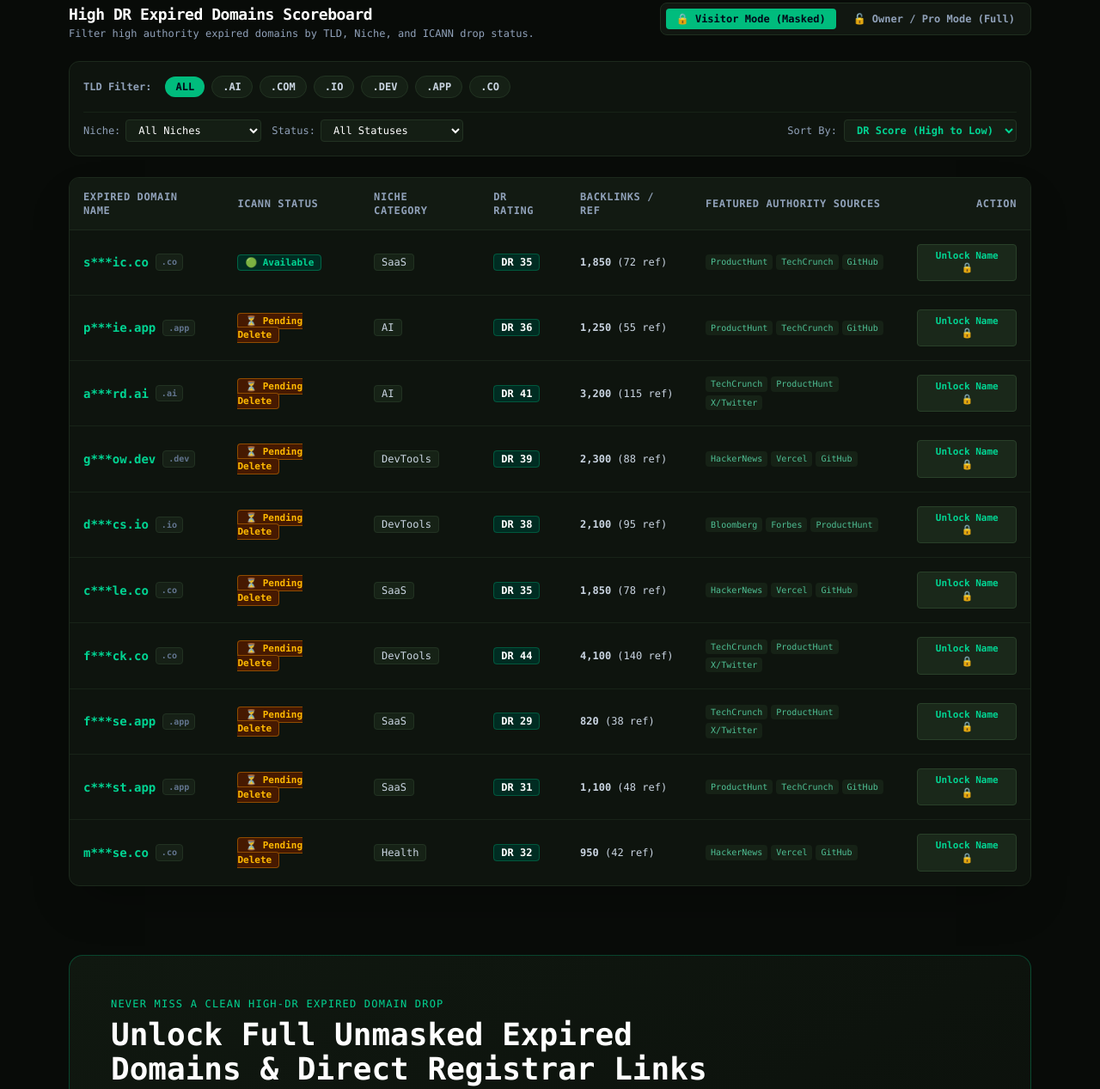
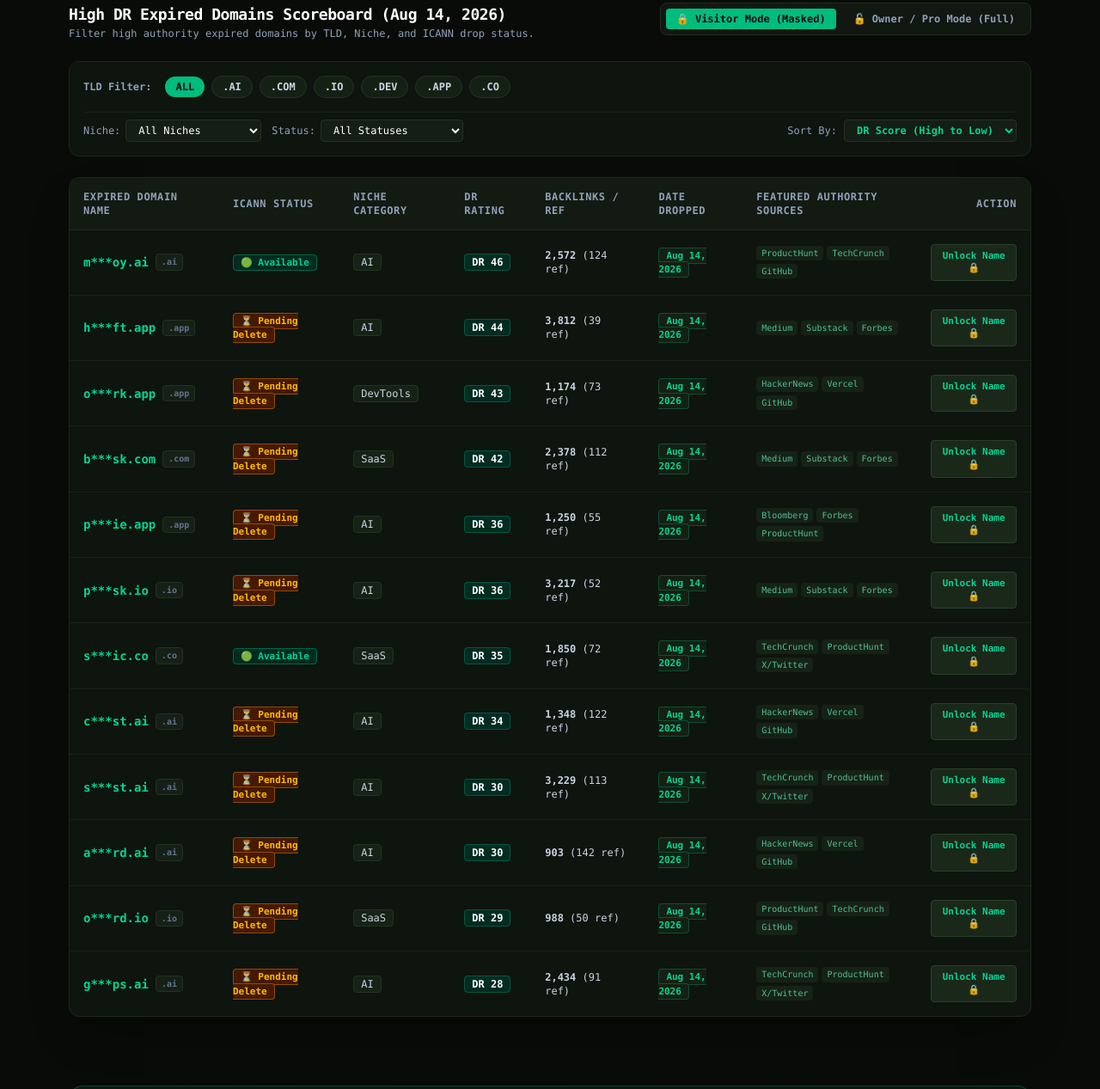
Before and after one commit to vcsmemo/domainradar, an Astro site: page / in a window 1280 px wide. Shown: the part 453-1720 px from the top of the page at 86% size. Built offline with nearby package versions, Linux system fonts and the light colour scheme; Astro itself is replaced by a stand-in of ours.

```diff
--- a/src/data/domains.ts
+++ b/src/data/domains.ts
@@ -15,9 +15,131 @@
   droppedAt: string;
 }
 
+export const LAST_UPDATED_AT = "Aug 14, 2026";
+
 export const DOMAINS: ExpiredDomain[] = [
   {
     "id": 1,
+    "name": "metadeploy.ai",
+    "maskedName": "m***oy.ai",
+    "tld": ".ai",
+    "niche": "AI",
+    "domainAgeYears": 7,
+    "drScore": 46,
+    "backlinksCount": 2572,
+    "referringDomains": 124,
+    "featuredBacklinks": [
+      "ProductHunt",
+      "TechCrunch",
+      "GitHub"
+    ],
+    "dropStatus": "Available",
+    "checkUrl": "https://porkbun.com/checkout/search?q=metadeploy.ai",
+    "isClean": true,
+    "droppedAt": "Aug 14, 2026"
+  },
+  {
+    "id": 2,
+    "name": "hypercraft.app",
+    "maskedName": "h***ft.app",
+    "tld": ".app",
+    "niche": "AI",
+    "domainAgeYears": 5,
+    "drScore": 44,
+    "backlinksCount": 3812,
+    "referringDomains": 39,
+    "featuredBacklinks": [
+      "Medium",
+      "Substack",
+      "Forbes"
+    ],
+    "dropStatus": "Pending Delete",
+    "checkUrl": "https://porkbun.com/checkout/search?q=hypercraft.app",
+    "isClean": true,
+    "droppedAt": "Aug 14, 2026"
+  },
+  {
+    "id": 3,
+    "name": "opswork.app",
+    "maskedName": "o***rk.app",
+    "tld": ".app",
+    "niche": "DevTools",
+    "domainAgeYears": 4,
+    "drScore": 43,
+    "backlinksCount": 1174,
+    "referringDomains": 73,
+    "featuredBacklinks": [
+      "HackerNews",
+      "Vercel",
+      "GitHub"
+    ],
+    "dropStatus": "Pending Delete",
+    "checkUrl": "https://porkbun.com/checkout/search?q=opswork.app",
+    "isClean": true,
+    "droppedAt": "Aug 14, 2026"
+  },
+  {
+    "id": 4,
+    "name": "bytedesk.com",
+    "maskedName": "b***sk.com",
+    "tld": ".com",
+    "niche": "SaaS",
+    "domainAgeYears": 7,
+    "drScore": 42,
+    "backlinksCount": 2378,
+    "referringDomains": 112,
+    "featuredBacklinks": [
+      "Medium",
+      "Substack",
+      "Forbes"
+    ],
+    "dropStatus": "Pending Delete",
+    "checkUrl": "https://porkbun.com/checkout/search?q=bytedesk.com",
+    "isClean": true,
+    "droppedAt": "Aug 14, 2026"
+  },
+  {
+    "id": 5,
+    "name": "promptgenie.app",
+    "maskedName": "p***ie.app",
+    "tld": ".app",
+    "niche": "AI",
+    "domainAgeYears": 4,
+    "drScore": 36,
+    "backlinksCount": 1250,
+    "referringDomains": 55,
+    "featuredBacklinks": [
+      "Bloomberg",
+      "Forbes",
+      "ProductHunt"
+    ],
+    "dropStatus": "Pending Delete",
+    "checkUrl": "https://porkbun.com/checkout/search?q=promptgenie.app",
+    "isClean": true,
+    "droppedAt": "Aug 14, 2026"
+  },
+  {
+    "id": 6,
+    "name": "promptdesk.io",
+    "maskedName": "p***sk.io",
+    "tld": ".io",
+    "niche": "AI",
+    "domainAgeYears": 3,
+    "drScore": 36,
+    "backlinksCount": 3217,
+    "referringDomains": 52,
+    "featuredBacklinks": [
+      "Medium",
+      "Substack",
+      "Forbes"
+    ],
+    "dropStatus": "Pending Delete",
+    "checkUrl": "https://porkbun.com/checkout/search?q=promptdesk.io",
+    "isClean": true,
+    "droppedAt": "Aug 14, 2026"
+  },
+  {
+    "id": 7,
     "name": "saasmetric.co",
     "maskedName": "s***ic.co",
     "tld": ".co",
@@ -27,193 +149,113 @@
     "backlinksCount": 1850,
     "referringDomains": 72,
     "featuredBacklinks": [
+      "TechCrunch",
       "ProductHunt",
-      "TechCrunch",
-      "GitHub"
+      "X/Twitter"
     ],
     "dropStatus": "Available",
     "checkUrl": "https://porkbun.com/checkout/search?q=saasmetric.co",
     "isClean": true,
-    "droppedAt": "Aug 13, 2026"
+    "droppedAt": "Aug 14, 2026"
   },
   {
-    "id": 2,
-    "name": "promptgenie.app",
-    "maskedName": "p***ie.app",
-    "tld": ".app",
+    "id": 8,
+    "name": "cloudboost.ai",
+    "maskedName": "c***st.ai",
+    "tld": ".ai",
     "niche": "AI",
-    "domainAgeYears": 4,
-    "drScore": 36,
-    "backlinksCount": 1250,
-    "referringDomains": 55,
+    "domainAgeYears": 3,
+    "drScore": 34,
+    "backlinksCount": 1348,
+    "referringDomains": 122,
+    "featuredBacklinks": [
+      "HackerNews",
+      "Vercel",
+      "GitHub"
+    ],
+    "dropStatus": "Pending Delete",
+    "checkUrl": "https://porkbun.com/checkout/search?q=cloudboost.ai",
+    "isClean": true,
+    "droppedAt": "Aug 14, 2026"
+  },
+  {
+    "id": 9,
+    "name": "strataboost.ai",
+    "maskedName": "s***st.ai",
+    "tld": ".ai",
+    "niche": "AI",
+    "domainAgeYears": 7,
+    "drScore": 30,
+    "backlinksCount": 3229,
+    "referringDomains": 113,
+    "featuredBacklinks": [
+      "TechCrunch",
+      "ProductHunt",
+      "X/Twitter"
+    ],
+    "dropStatus": "Pending Delete",
+    "checkUrl": "https://porkbun.com/checkout/search?q=strataboost.ai",
+    "isClean": true,
+    "droppedAt": "Aug 14, 2026"
+  },
+  {
+    "id": 10,
+    "name": "apexboard.ai",
+    "maskedName": "a***rd.ai",
+    "tld": ".ai",
+    "niche": "AI",
+    "domainAgeYears": 6,
+    "drScore": 30,
+    "backlinksCount": 903,
+    "referringDomains": 142,
+    "featuredBacklinks": [
+      "HackerNews",
+      "Vercel",
+      "GitHub"
+    ],
+    "dropStatus": "Pending Delete",
+    "checkUrl": "https://porkbun.com/checkout/search?q=apexboard.ai",
+    "isClean": true,
+    "droppedAt": "Aug 14, 2026"
+  },
+  {
+    "id": 11,
+    "name": "omniboard.io",
+    "maskedName": "o***rd.io",
+    "tld": ".io",
+    "niche": "SaaS",
+    "domainAgeYears": 3,
+    "drScore": 29,
+    "backlinksCount": 988,
+    "referringDomains": 50,
     "featuredBacklinks": [
       "ProductHunt",
       "TechCrunch",
       "GitHub"
     ],
     "dropStatus": "Pending Delete",
-    "checkUrl": "https://porkbun.com/checkout/search?q=promptgenie.app",
+    "checkUrl": "https://porkbun.com/checkout/search?q=omniboard.io",
     "isClean": true,
-    "droppedAt": "Aug 13, 2026"
+    "droppedAt": "Aug 14, 2026"
   },
   {
-    "id": 3,
-    "name": "agentboard.ai",
-    "maskedName": "a***rd.ai",
+    "id": 12,
+    "name": "gitops.ai",
+    "maskedName": "g***ps.ai",
     "tld": ".ai",
     "niche": "AI",
     "domainAgeYears": 5,
-    "drScore": 41,
-    "backlinksCount": 3200,
-    "referringDomains": 115,
+    "drScore": 28,
+    "backlinksCount": 2434,
+    "referringDomains": 91,
     "featuredBacklinks": [
       "TechCrunch",
       "ProductHunt",
       "X/Twitter"
     ],
     "dropStatus": "Pending Delete",
-    "checkUrl": "https://porkbun.com/checkout/search?q=agentboard.ai",
+    "checkUrl": "https://porkbun.com/checkout/search?q=gitops.ai",
     "isClean": true,
-    "droppedAt": "Aug 13, 2026"
-  },
-  {
-    "id": 4,
-    "name": "gitopsflow.dev",
-    "maskedName": "g***ow.dev",
-    "tld": ".dev",
-    "niche": "DevTools",
-    "domainAgeYears": 5,
-    "drScore": 39,
-    "backlinksCount": 2300,
-    "referringDomains": 88,
-    "featuredBacklinks": [
-      "HackerNews",
-      "Vercel",
-      "GitHub"
-    ],
-    "dropStatus": "Pending Delete",
-    "checkUrl": "https://porkbun.com/checkout/search?q=gitopsflow.dev",
-    "isClean": true,
-    "droppedAt": "Aug 13, 2026"
-  },
-  {
-    "id": 5,
-    "name": "devmetrics.io",
-    "maskedName": "d***cs.io",
-    "tld": ".io",
-    "niche": "DevTools",
-    "domainAgeYears": 5,
-    "drScore": 38,
-    "backlinksCount": 2100,
-    "referringDomains": 95,
-    "featuredBacklinks": [
-      "Bloomberg",
-      "Forbes",
-      "ProductHunt"
-    ],
-    "dropStatus": "Pending Delete",
-    "checkUrl": "https://porkbun.com/checkout/search?q=devmetrics.io",
-    "isClean": true,
-    "droppedAt": "Aug 13, 2026"
-  },
-  {
-    "id": 6,
-    "name": "cloudscale.co",
-    "maskedName": "c***le.co",
-    "tld": ".co",
-    "niche": "SaaS",
-    "domainAgeYears": 6,
-    "drScore": 35,
-    "backlinksCount": 1850,
-    "referringDomains": 78,
-    "featuredBacklinks": [
-      "HackerNews",
-      "Vercel",
-      "GitHub"
-    ],
-    "dropStatus": "Pending Delete",
-    "checkUrl": "https://porkbun.com/checkout/search?q=cloudscale.co",
-    "isClean": true,
-    "droppedAt": "Aug 13, 2026"
-  },
-  {
-    "id": 7,
-    "name": "finstack.co",
-    "maskedName": "f***ck.co",
-    "tld": ".co",
-    "niche": "DevTools",
-    "domainAgeYears": 7,
-    "drScore": 44,
-    "backlinksCount": 4100,
-    "referringDomains": 140,
-    "featuredBacklinks": [
-      "TechCrunch",
-      "ProductHunt",
-      "X/Twitter"
-    ],
-    "dropStatus": "Pending Delete",
-    "checkUrl": "https://porkbun.com/checkout/search?q=finstack.co",
-    "isClean": true,
-    "droppedAt": "Aug 13, 2026"
-  },
-  {
-    "id": 8,
-    "name": "fitpulse.app",
-    "maskedName": "f***se.app",
-    "tld": ".app",
-    "niche": "SaaS",
-    "domainAgeYears": 3,
-    "drScore": 29,
-    "backlinksCount": 820,
-    "referringDomains": 38,
-    "featuredBacklinks": [
-      "TechCrunch",
-      "ProductHunt",
-      "X/Twitter"
-    ],
-    "dropStatus": "Pending Delete",
-    "checkUrl": "https://porkbun.com/checkout/search?q=fitpulse.app",
-    "isClean": true,
-    "droppedAt": "Aug 13, 2026"
-  },
-  {
-    "id": 9,
-    "name": "cartboost.app",
-    "maskedName": "c***st.app",
-    "tld": ".app",
-    "niche": "SaaS",
-    "domainAgeYears": 4,
-    "drScore": 31,
-    "backlinksCount": 1100,
-    "referringDomains": 48,
-    "featuredBacklinks": [
-      "ProductHunt",
-      "TechCrunch",
-      "GitHub"
-    ],
-    "dropStatus": "Pending Delete",
-    "checkUrl": "https://porkbun.com/checkout/search?q=cartboost.app",
-    "isClean": true,
-    "droppedAt": "Aug 13, 2026"
-  },
-  {
-    "id": 10,
-    "name": "medpulse.co",
-    "maskedName": "m***se.co",
-    "tld": ".co",
-    "niche": "Health",
-    "domainAgeYears": 5,
-    "drScore": 32,
-    "backlinksCount": 950,
-    "referringDomains": 42,
-    "featuredBacklinks": [
-      "HackerNews",
-      "Vercel",
-      "GitHub"
-    ],
-    "dropStatus": "Pending Delete",
-    "checkUrl": "https://porkbun.com/checkout/search?q=medpulse.co",
-    "isClean": true,
-    "droppedAt": "Aug 13, 2026"
+    "droppedAt": "Aug 14, 2026"
   }
 ];
--- a/src/pages/index.astro
+++ b/src/pages/index.astro
@@ -1,6 +1,6 @@
 ---
 import Layout from '../layouts/Layout.astro';
-import { DOMAINS } from '../data/domains';
+import { DOMAINS, LAST_UPDATED_AT } from '../data/domains';
 ---
 
 <Layout
@@ -13,9 +13,9 @@
   <section class="border-b border-[#1b261b] py-10 px-4 relative overflow-hidden font-mono">
     <div class="max-w-6xl mx-auto text-left">
 
-      <div class="inline-flex items-center gap-2 px-3 py-1 rounded bg-[#132213] border border-emerald-500/30 text-emerald-400 text-xs mb-4">
+      <div class="inline-flex items-center gap-2 px-3 py-1 rounded bg-[#132213] border border-emerald-500/30 text-emerald-400 text-xs mb-4 shadow-sm">
         <span class="w-2 h-2 rounded-full bg-emerald-400 animate-ping"></span>
-        DAILY RADAR ACTIVE · {DOMAINS.length} CLEAN HIGH-DR EXPIRED DOMAINS TODAY
+        🔥 FRESH RADAR UPDATED TODAY: <strong class="text-white font-bold">{LAST_UPDATED_AT} (15:00 CST)</strong> · {DOMAINS.length} HIGH-DR DROPS
       </div>
 
       <h1 class="text-3xl sm:text-5xl font-extrabold text-white tracking-tight leading-tight mb-3">
@@ -29,7 +29,7 @@
       <!-- Navigation & Mode Bar -->
       <div class="flex flex-wrap items-center gap-3 text-xs">
         <a href="#feed" class="bg-emerald-500 hover:bg-emerald-400 text-slate-950 font-bold px-4 py-2 rounded shadow-lg shadow-emerald-500/20 transition-all">
-          ⚡ Browse Expired Domain Radar
+          ⚡ Browse Today's Expired Domain Radar ({LAST_UPDATED_AT})
         </a>
         <a href="/archive" class="bg-[#152015] hover:bg-[#1f301f] text-emerald-400 font-bold px-4 py-2 rounded border border-[#273d27] transition-all">
           📚 Pending Delete Vault (Pro Archive)
@@ -49,7 +49,7 @@
     <div class="flex flex-col md:flex-row md:items-center justify-between gap-4 mb-6">
       <div>
         <h2 class="text-lg font-bold text-white tracking-tight flex items-center gap-2">
-          <span>High DR Expired Domains Scoreboard</span>
+          <span>High DR Expired Domains Scoreboard ({LAST_UPDATED_AT})</span>
           <span id="admin-badge" class="hidden text-[10px] bg-emerald-500 text-slate-950 font-black px-2 py-0.5 rounded">
             🔐 PRO ACCESS ACTIVE
           </span>
@@ -138,6 +138,7 @@
               <th class="py-3.5 px-4">Niche Category</th>
               <th class="py-3.5 px-4">DR Rating</th>
               <th class="py-3.5 px-4">Backlinks / Ref</th>
+              <th class="py-3.5 px-4">Date Dropped</th>
               <th class="py-3.5 px-4">Featured Authority Sources</th>
               <th class="py-3.5 px-4 text-right">Action</th>
             </tr>
@@ -191,6 +192,12 @@
 
                 <td class="py-4 px-4 text-slate-300">
                   <strong>{domain.backlinksCount.toLocaleString()}</strong> ({domain.referringDomains} ref)
+                </td>
+
+                <td class="py-4 px-4 text-slate-400 font-bold">
+                  <span class="bg-[#142014] text-emerald-400 text-[11px] px-2 py-0.5 rounded border border-emerald-500/30">
+                    {domain.droppedAt}
+                  </span>
                 </td>
 
                 <td class="py-4 px-4">
```
Also changed, not shown: 20 other files.
